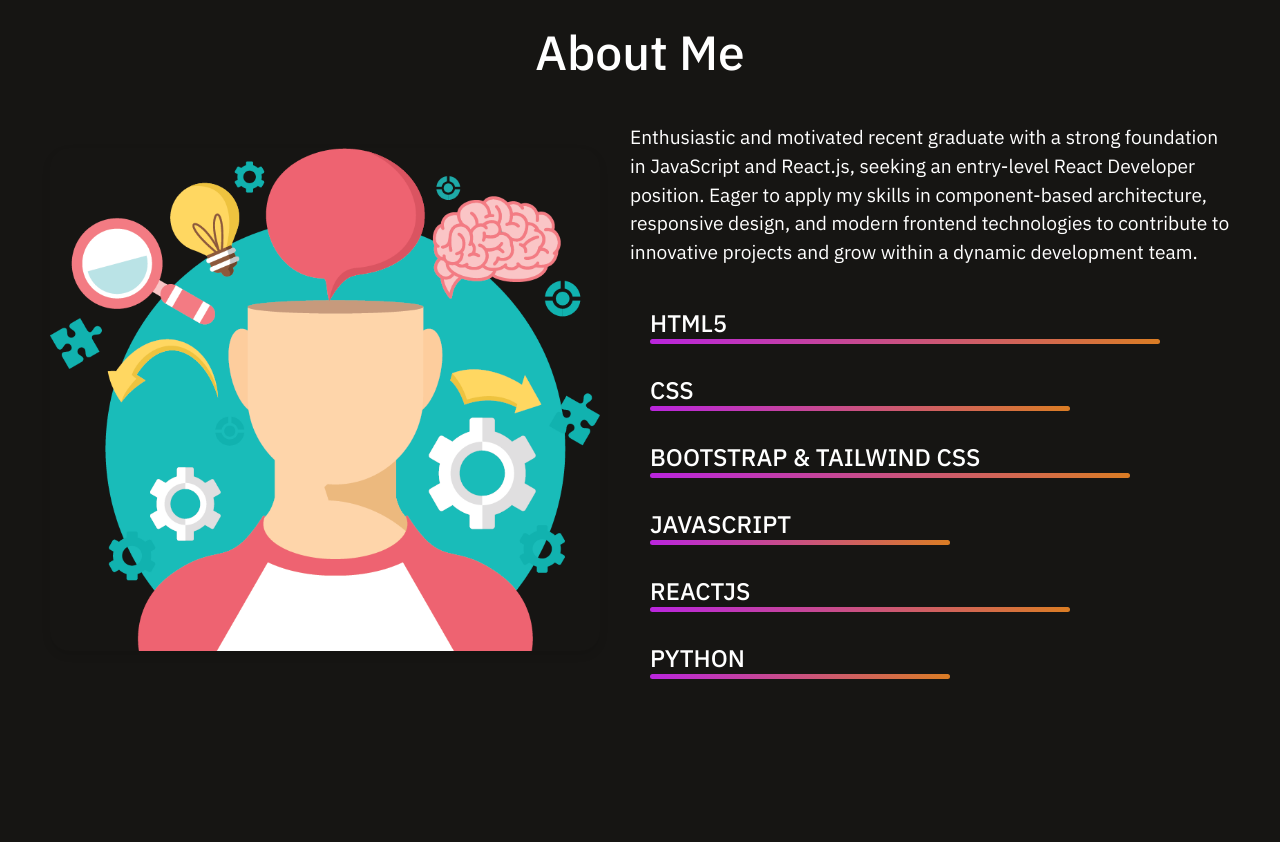
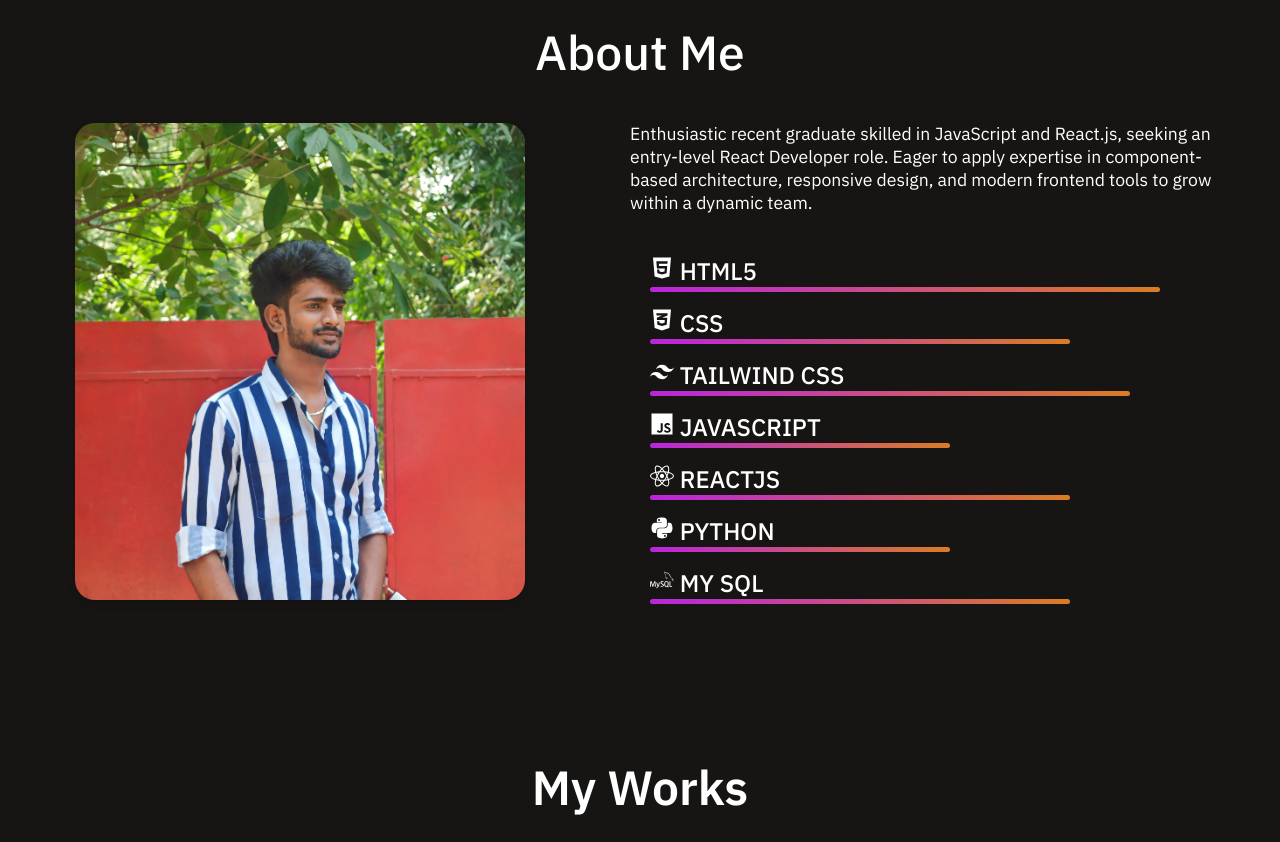
Before and after one commit to divakardharma/divakar-portfolio, a React (Vite) app: page / in a window 1280 px wide. Shown: the part 660-1502 px from the top of the page. Built offline with nearby package versions, Linux system fonts and the light colour scheme.

Commit message:
commit
commit

```diff
--- a/src/about.css
+++ b/src/about.css
@@ -45,8 +45,9 @@ body {
 }
 
 .aboutpic {
-  width: 100%;
-  max-width: 550px;
+  width: 90%;
+  margin-left: 5%;
+  max-width: 500px;
   border-radius: 20px;
   box-shadow: 0px 4px 8px rgba(0, 0, 0, 0.1);
 }
@@ -58,16 +59,17 @@ body {
 
 .about-para {
   font-family: "IBM Plex Sans", sans-serif;
-  font-size: 1.2rem;
+  font-size: 1.1rem;
   font-weight: 400;
   margin-bottom: 40px;
-  line-height: 1.5;
+  line-height: 1.3;
 }
 
 .about-skills {
   display: flex;
   flex-direction: column;
-  gap: 30px;
+  gap: 15px;
+
 }
 
 .about-skill {
@@ -122,6 +124,9 @@ body {
 }
 .skill-level-python {
   width: 50%;
+}
+.skill-level-sql{
+  width: 70%;
 }
 
 /* Media Queries for Responsiveness */
--- a/src/about.jsx
+++ b/src/about.jsx
@@ -1,8 +1,15 @@
 import React, { useEffect } from 'react';
-import Img from './assets/about.png';
+import Img from './assets/about1.jpg';
 import './about.css';
 import Aos from 'aos';
 import 'aos/dist/aos.css';
+import { IoLogoHtml5 } from "react-icons/io";
+import { FaCss3Alt } from "react-icons/fa";
+import { SiTailwindcss } from "react-icons/si";
+import { IoLogoJavascript } from "react-icons/io5";
+import { FaReact } from "react-icons/fa";
+import { FaPython } from "react-icons/fa";
+import { SiMysql } from "react-icons/si";
 
 export default function About() {
   useEffect(() => {
@@ -29,36 +36,36 @@ export default function About() {
 
           <div className="about-para" data-aos="fade-down">
             <p>
-              Enthusiastic and motivated recent graduate with a strong foundation
-              in JavaScript and React.js, seeking an entry-level React Developer
-              position. Eager to apply my skills in component-based architecture,
-              responsive design, and modern frontend technologies to contribute
-              to innovative projects and grow within a dynamic development team.
+            Enthusiastic recent graduate skilled in JavaScript and React.js, seeking an entry-level React Developer role. Eager to apply expertise in component-based architecture, responsive design, and modern frontend tools to grow within a dynamic team.
             </p>
           </div>
           <div className="about-skills" data-aos="fade-down">
             <div className="about-skill skill-level-html" data-aos="fade-down">
-              <p>HTML5</p>
+              <p><IoLogoHtml5 />  HTML5</p>
               <hr />
             </div>
             <div className="about-skill skill-level-css" data-aos="fade-down">
-              <p>CSS</p>
+              <p><FaCss3Alt /> CSS</p>
               <hr />
             </div>
             <div className="about-skill skill-level-bootstrap" data-aos="fade-down">
-              <p>BOOTSTRAP & TAILWIND CSS</p>
+              <p><SiTailwindcss /> TAILWIND CSS</p>
               <hr />
             </div>
             <div className="about-skill skill-level-js" data-aos="fade-down">
-              <p>JAVASCRIPT</p>
+              <p><IoLogoJavascript /> JAVASCRIPT</p>
               <hr />
             </div>
             <div className="about-skill skill-level-react" data-aos="fade-down">
-              <p>REACTJS</p>
+              <p><FaReact /> REACTJS</p>
               <hr />
             </div>
             <div className="about-skill skill-level-python" data-aos="fade-down">
-              <p>PYTHON</p>
+              <p><FaPython /> PYTHON</p>
+              <hr />
+            </div>
+            <div className="about-skill skill-level-sql" data-aos="fade-down">
+              <p><SiMysql /> MY SQL</p>
               <hr />
             </div>
           </div>
```
Also changed, not shown: src/assets/about1.jpg (added).
